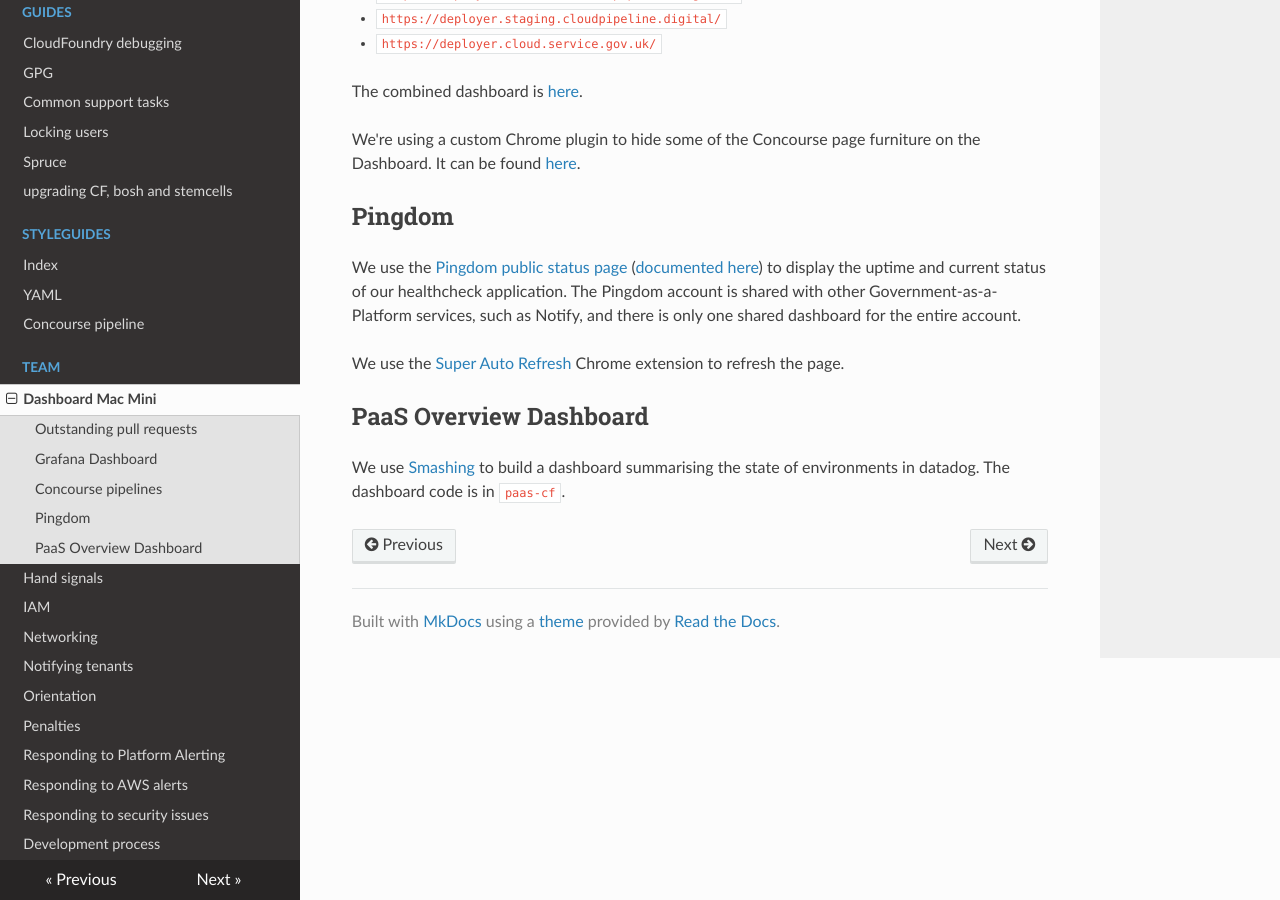
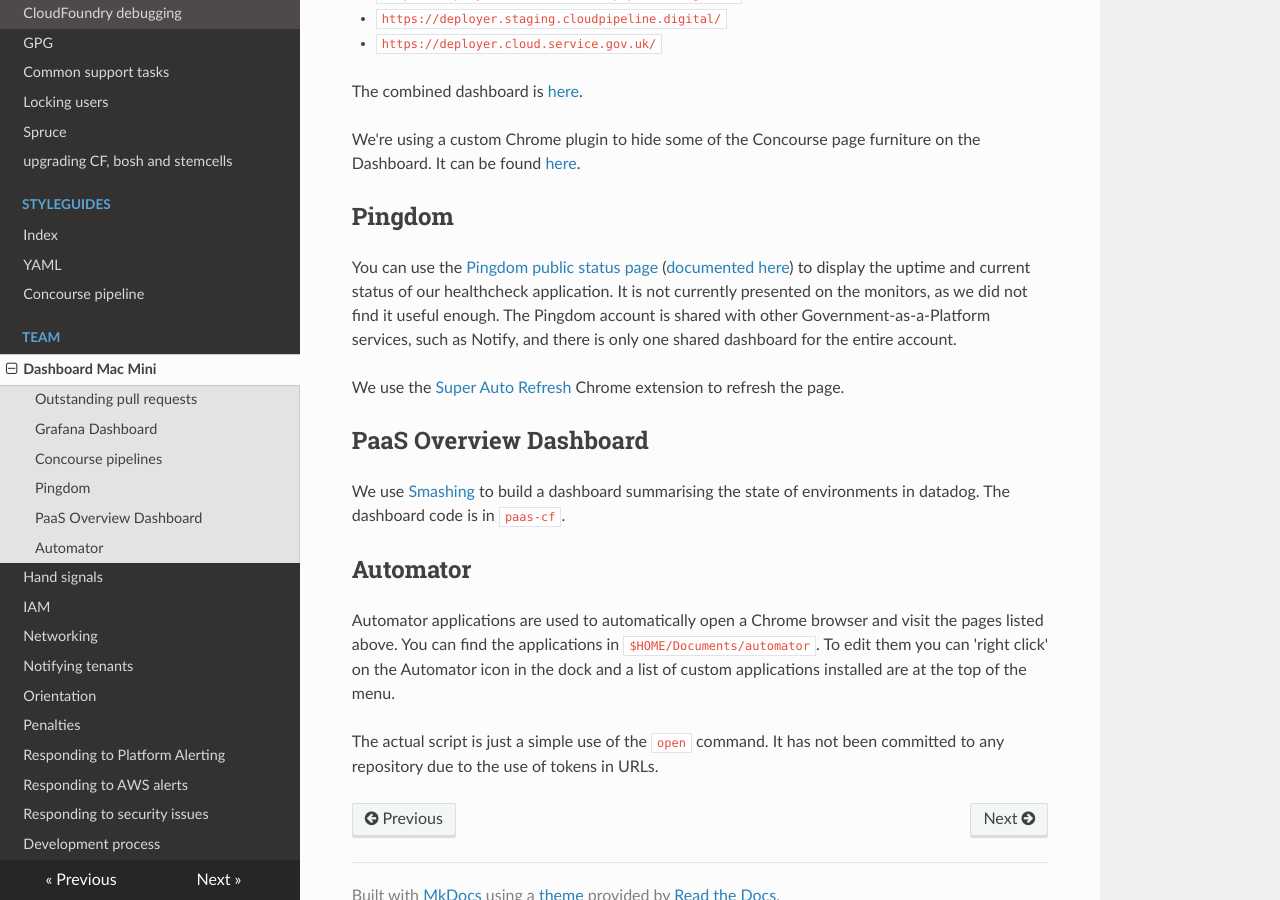
Before and after one commit to alphagov/paas-team-manual, an MkDocs documentation site: the page built from docs/team/dashboard_mac_mini.md, in a window 1280 px wide and 900 px high, scrolled down 1442 px. Built offline with MkDocs 1.6.1, drawn with Linux system fonts in a browser that asks for light colours; nearby versions of some CDN libraries; some of the changed text lies outside the part shown.

Commit message:
Update dashboard Mac Mini documentation
Remove some jargon, update to say we don't display Pingdom status page
anymore (but it is still available), and add a section on the use of
Automator to open the browser upon login.

````diff
--- a/docs/team/dashboard_mac_mini.md
+++ b/docs/team/dashboard_mac_mini.md
@@ -42,7 +42,7 @@ You can store those variables in a [password manager like `paas`](https://www.pa
 
 ## Grafana Dashboard
 
-AKA User Impact Dashboard.
+Also known as the User Impact Dashboard.
 
 Found at
 ```
@@ -68,7 +68,7 @@ on the Dashboard. It can be found
 
 ## Pingdom
 
-We use the [Pingdom public status page](http://stats.pingdom.com/ejtodj13fqqx) ([documented here](https://help.pingdom.com/hc/en-us/articles/205386171-Public-Status-Page)) to display the uptime and current status of our healthcheck application. The Pingdom account is shared with other Government-as-a-Platform services, such as Notify, and there is only one shared dashboard for the entire account.
+You can use the [Pingdom public status page](http://stats.pingdom.com/ejtodj13fqqx) ([documented here](https://help.pingdom.com/hc/en-us/articles/205386171-Public-Status-Page)) to display the uptime and current status of our healthcheck application. It is not currently presented on the monitors, as we did not find it useful enough. The Pingdom account is shared with other Government-as-a-Platform services, such as Notify, and there is only one shared dashboard for the entire account.
 
 We use the [Super Auto Refresh](https://chrome.google.com/webstore/detail/super-auto-refresh/kkhjakkgopekjlempoplnjclgedabddk?hl=en) Chrome extension to refresh the page.
 
@@ -76,3 +76,9 @@ We use the [Super Auto Refresh](https://chrome.google.com/webstore/detail/super-
 
 We use [Smashing](https://github.com/Dashing-io/smashing) to build a dashboard
 summarising the state of environments in datadog. The dashboard code is in `paas-cf`.
+
+## Automator
+
+Automator applications are used to automatically open a Chrome browser and visit the pages listed above. You can find the applications in `$HOME/Documents/automator`. To edit them you can 'right click' on the Automator icon in the dock and a list of custom applications installed are at the top of the menu.
+
+The actual script is just a simple use of the `open` command. It has not been committed to any repository due to the use of tokens in URLs.
````
